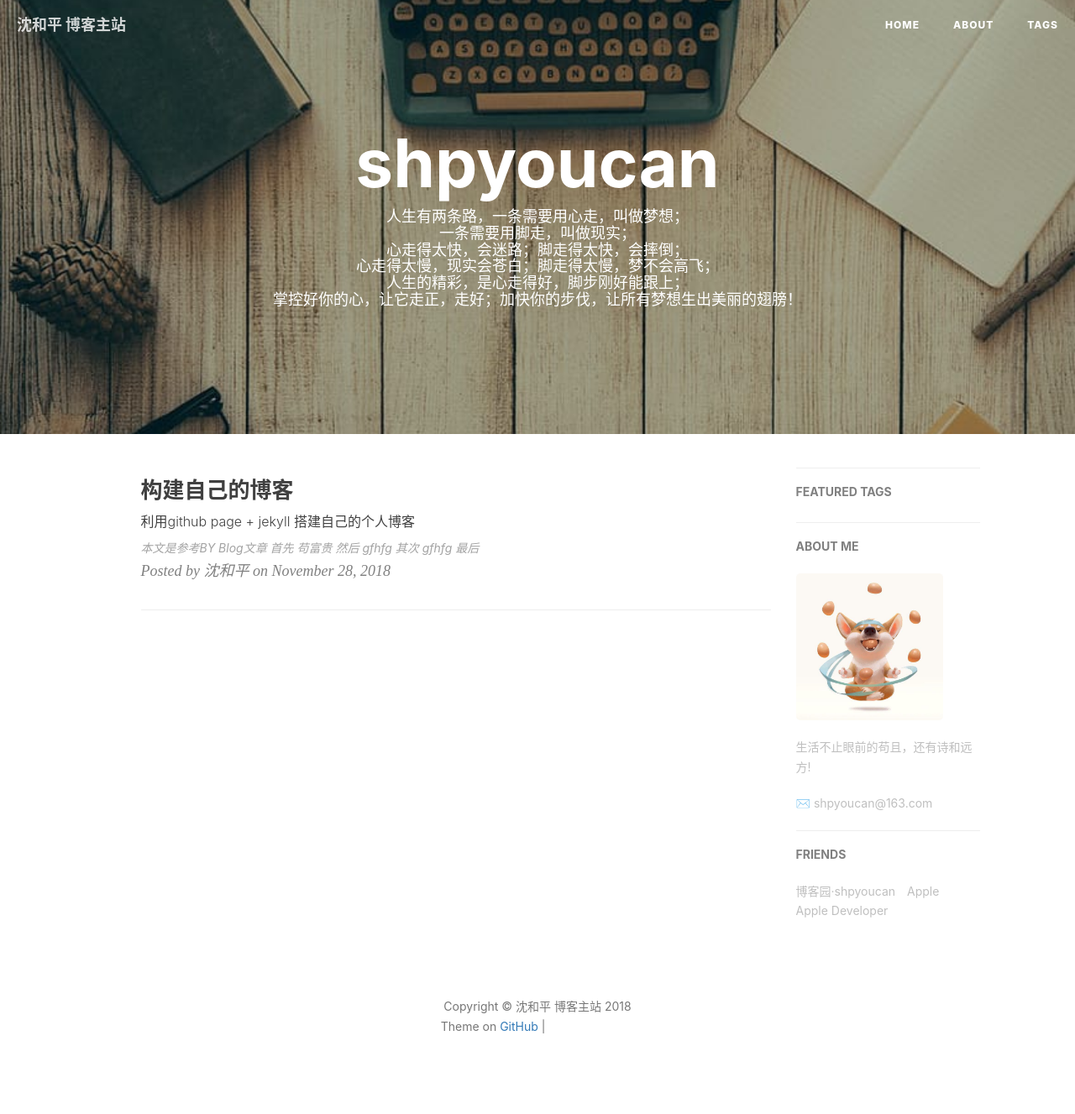
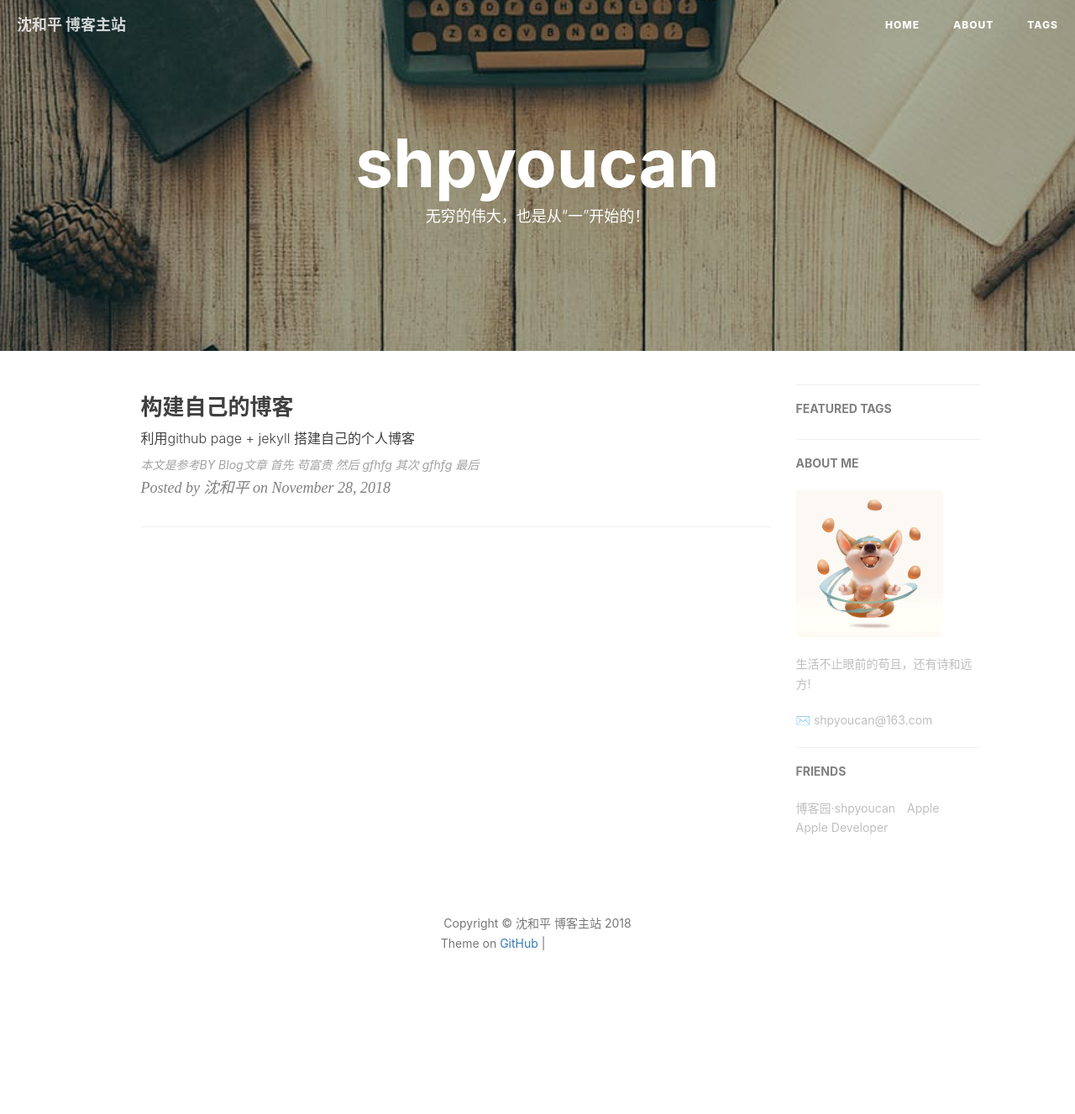
Before and after one commit to eudifnai/eudifnai.github.io, a Jekyll site: the page built from index.html, in a window 1280 px wide. Shown: the whole page at 84% size. Built offline with Jekyll 4.4.1, drawn with Linux system fonts in a browser that asks for light colours; nearby versions of some CDN libraries; the list of posts is cut into pages by our own code; comment, search, counter and statistics services are not loaded; after the commit the page ends 1228 px from its top, so only the background shows below that; grey boxes are pictures that could not be loaded.

Commit message:
Update index.html

```diff
--- a/index.html
+++ b/index.html
@@ -1,6 +1,6 @@
 ---
 layout: page
-description: "人生有两条路，一条需要用心走，叫做梦想；<br>一条需要用脚走，叫做现实；<br>心走得太快，会迷路；脚走得太快，会摔倒；<br>心走得太慢，现实会苍白；脚走得太慢，梦不会高飞；<br>人生的精彩，是心走得好，脚步刚好能跟上；<br>掌控好你的心，让它走正，走好；加快你的步伐，让所有梦想生出美丽的翅膀！"
+description: "无穷的伟大，也是从“一”开始的！"
 ---
 
 {% for post in paginator.posts %}
```
